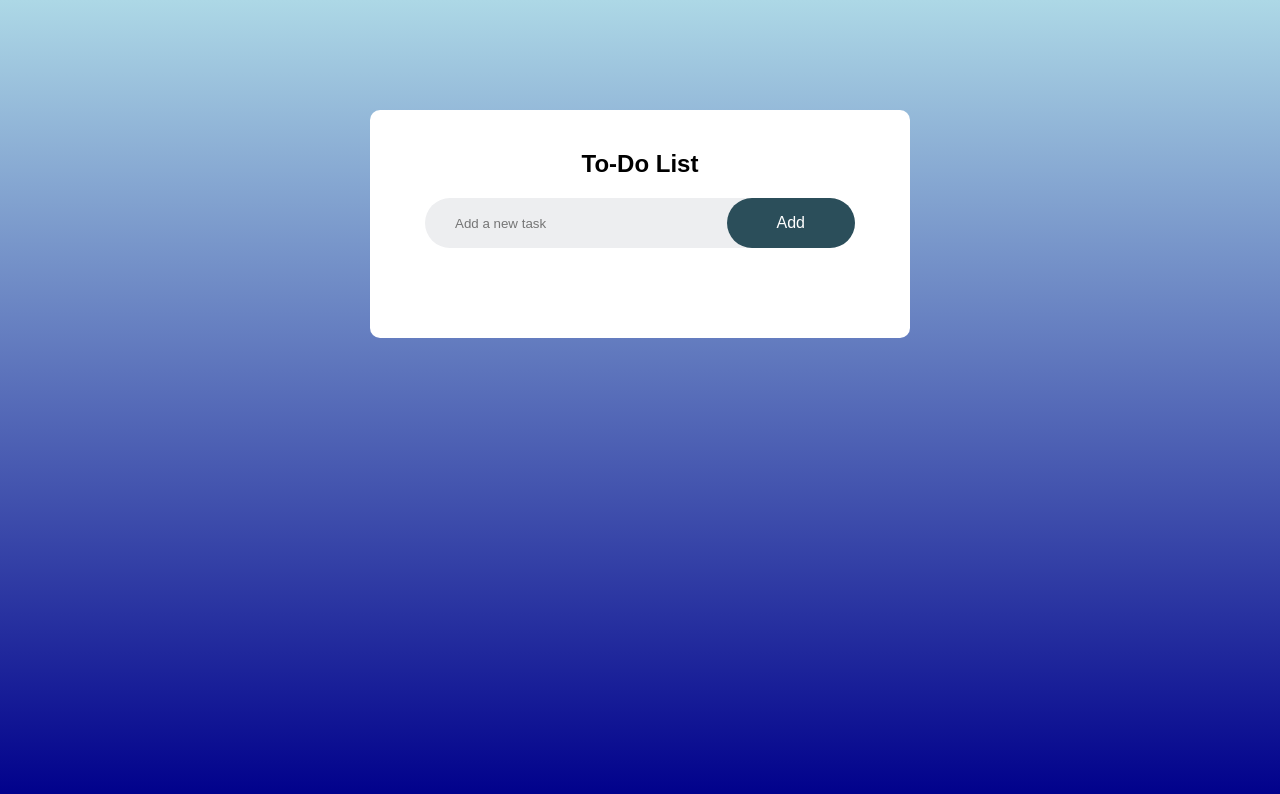
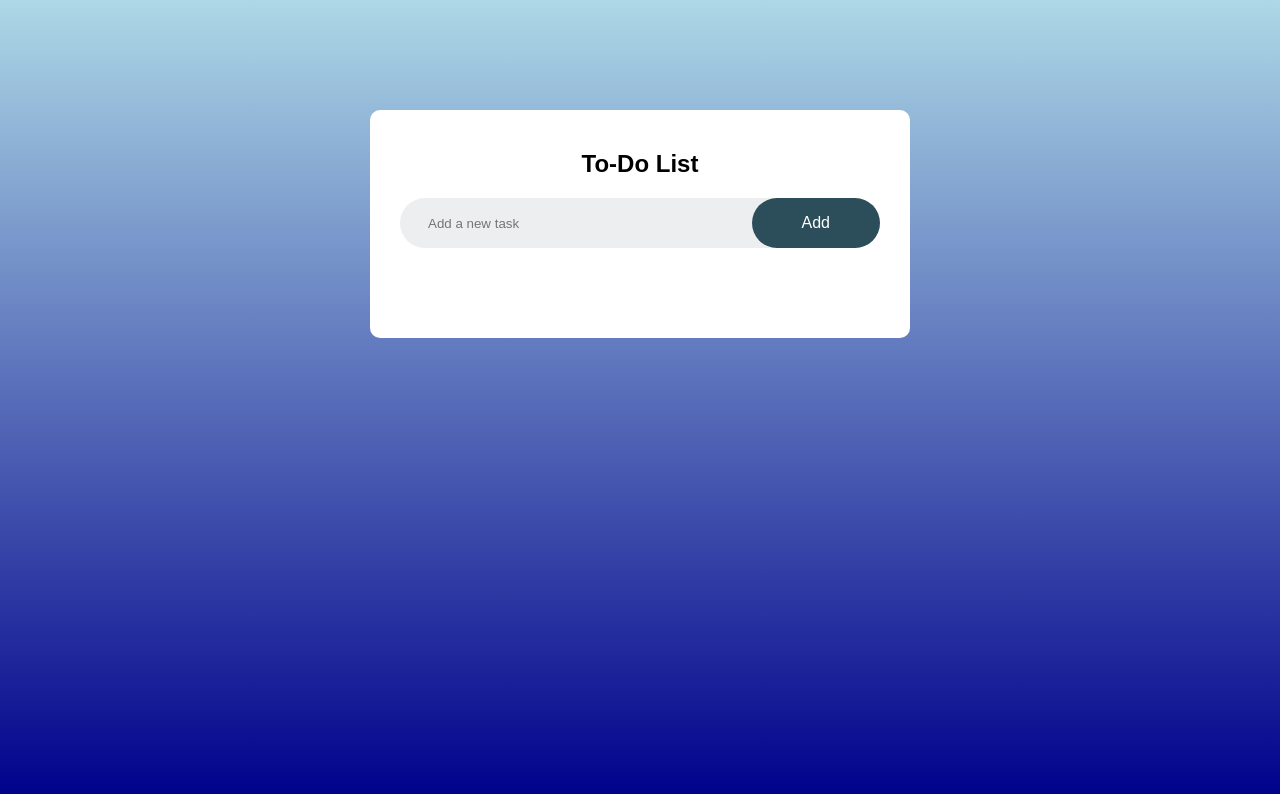
Before and after one commit to neupaneSushant/todoApp, a plain HTML site: page index.html in a window 1280 px wide. Drawn offline with Linux system fonts and the light colour scheme.

Commit message:
styling added

```diff
--- a/style.css
+++ b/style.css
@@ -33,8 +33,8 @@
     justify-content: space-between;
     background: #edeef0;
     border-radius: 30px;
-    padding-left: 20px;
-    margin: 20px 25px;
+    padding-left: 18px;
+    margin: 20px 0px;
 }
 #inputBox{
     flex: 1;
```
